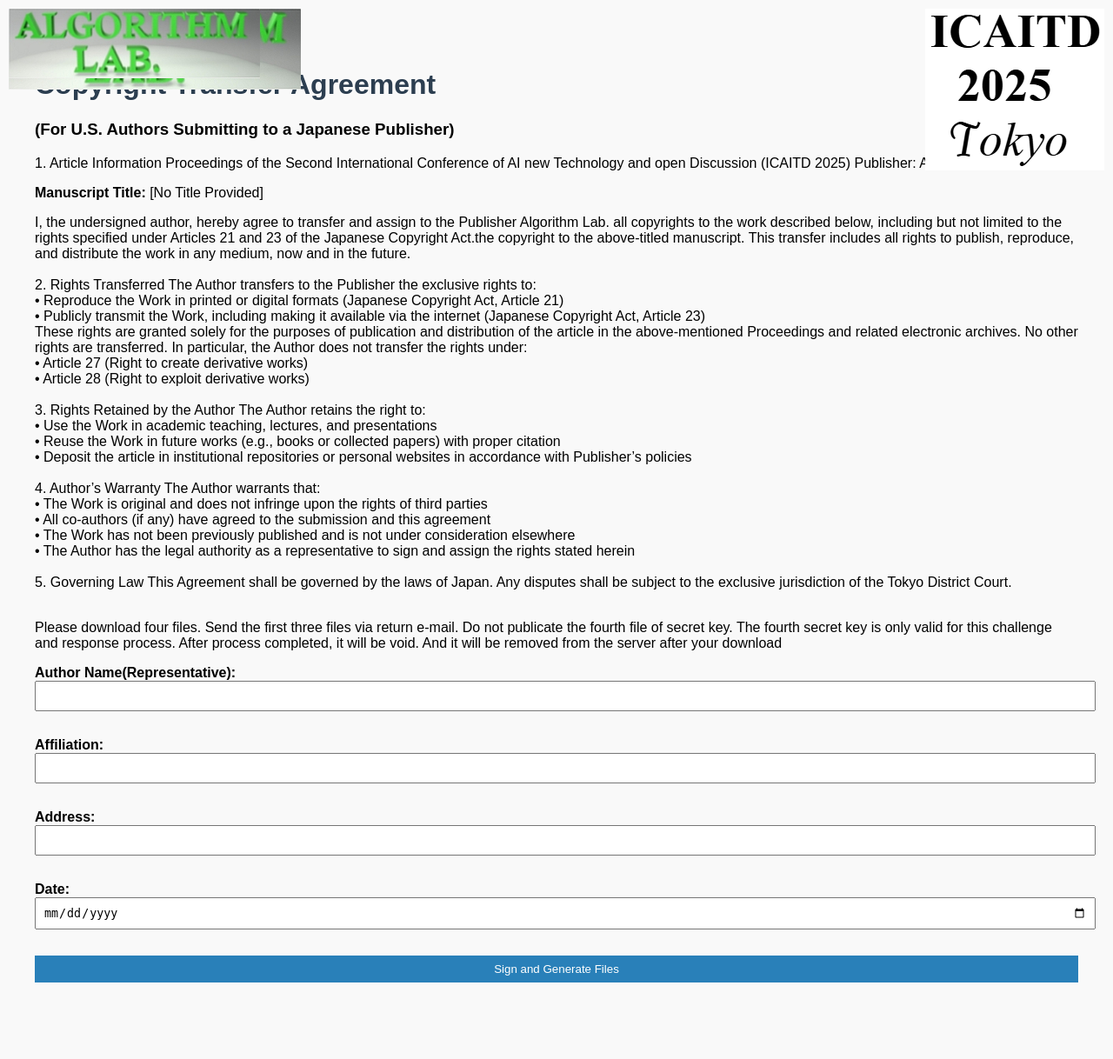
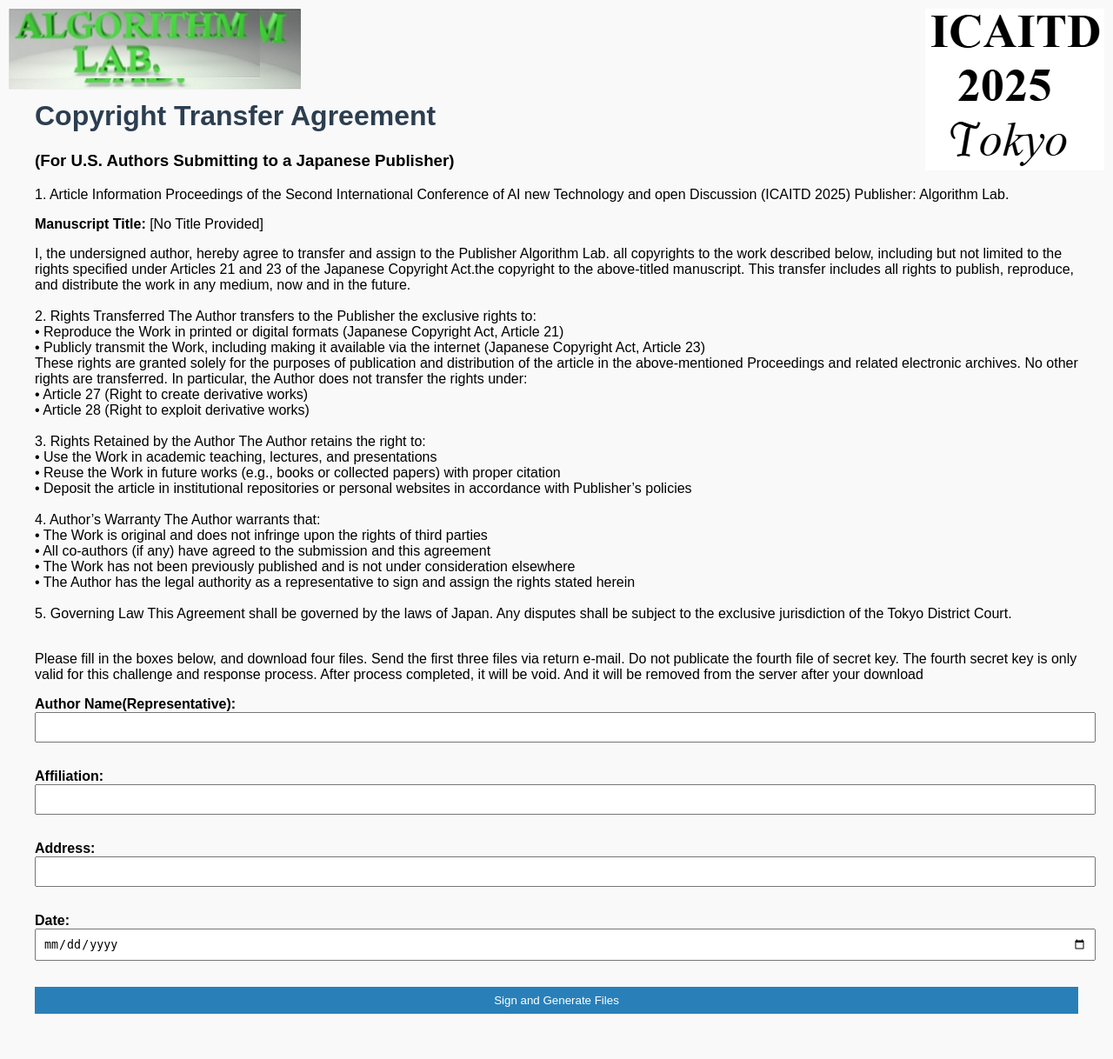
Before and after one commit to img1proc/copyright-signer_2, a Flask app: page / in a window 1280 px wide. Shown: the whole page at 87% size. Before the commit the page ends 1130 px from the top, so only its background shows below. Run offline with Flask 3, Linux system fonts and the light colour scheme.

Commit message:
imge,br.+remove-key_2

```diff
--- a/templates/index.html
+++ b/templates/index.html
@@ -37,7 +37,7 @@
 <img src="{{ url_for('static', filename='img/D8_Alg_qq_2.jpg') }}" alt="Logo" style="height: 80px;position: absolute; top: 10px; left: 10px;">
 <img src="{{ url_for('static', filename='img/ICAITD_Credit_LOGO.png') }}"  alt="Logo" style="height: 120px;position: absolute; top: 10px; right: 10px;">
 ##<img src="ICAITD_Credit_LOGO.png" style="position: absolute; top: 10px; right: 10px;">
-
+<br><br><br>
   <h1>Copyright Transfer Agreement</h1><h3>(For U.S. Authors Submitting to a Japanese Publisher)</h3>
 1. Article Information
     Proceedings of the Second International Conference of AI new Technology and open Discussion (ICAITD 2025)
@@ -75,7 +75,7 @@ The Author warrants that:<br>
 This Agreement shall be governed by the laws of Japan. Any disputes shall be subject to the exclusive jurisdiction of the Tokyo District Court.<br><br>
 
   </p>
-<p> Please download four files. Send the first three files via return e-mail. Do not publicate the fourth file of secret key. The fourth secret key is only valid for this challenge and response process. After process completed, it will be void. And it will be removed from the server after your download </p>
+<p> Please fill in the boxes below, and download four files. Send the first three files via return e-mail. Do not publicate the fourth file of secret key. The fourth secret key is only valid for this challenge and response process. After process completed, it will be void. And it will be removed from the server after your download </p>
 
   <form method="post">
     <label for="author_name">Author Name(Representative):</label><br>
@@ -96,20 +96,18 @@ This Agreement shall be governed by the laws of Japan. Any disputes shall be sub
   {% if pdf_path %}
     <h2>Generated Files</h2>
     <ul>
-      <li><a href="{{ url_for('download', filename=pdf_path) }}">Download Copyright Transfer PDF</a></li>
-      <li><a href="{{ url_for('download', filename=cert_path) }}">Download Certificate (Public Key)</a></li>
-      <li><a href="{{ url_for('download', filename=sig_path) }}">Download Signature File</a></li>
-      <li><a href="{{ url_for('download', filename=priv_path) }}">Download Your Private Key</a></li>
+      <li><a href="{{ url_for('download', filename=pdf_path) }}">Download Copyright Transfer PDF</a><br>
+     <strong>	copyright_transfer.pdf</strong>: The signed copyright transfer agreement</li>
+      <li><a href="{{ url_for('download', filename=cert_path) }}">Download Certificate (Public Key)</a><br>
+             <strong>	certificate.pem</strong>: Your public certificate</li>
+      <li><a href="{{ url_for('download', filename=sig_path) }}">Download Signature File</a><br>
+       <strong>	signature.bin</strong>: Digital signature of the document</li>
+      <li><a href="{{ url_for('download', filename=priv_path) }}">Download Your Private Key</a>
+          <strong>	private_key.pem</strong>: Your private key (keep this safe! This key will be removed from the server after your download)</li>
     </ul>
-   <h2>What you will receive:</h2>
-   <ul>
-     <li><strong>copyright_transfer.pdf</strong>: The signed copyright transfer agreement</li>
-     <li><strong>certificate.pem</strong>: Your public certificate</li>
-     <li><strong>signature.bin</strong>: Digital signature of the document</li>
-     <li><strong>private_key.pem</strong>: Your private key (keep this safe!)</li>
-   </ul>
-    <p><strong>SHA-256 Hash:</strong> {{ hash_value }}</p>
-    <p>Please send the first three files via email to the publisher.</p>
+
+ <p><strong>SHA-256 Hash, which was calculated from Copyright_Transfer.pdf=:</strong> {{ hash_value }}</p>
+    <p>Please send the first three files via re-email to the publisher(Ohzeki, Algorithm_Lab.).</p>
   {% endif %}
 
   {% if error %}
```
